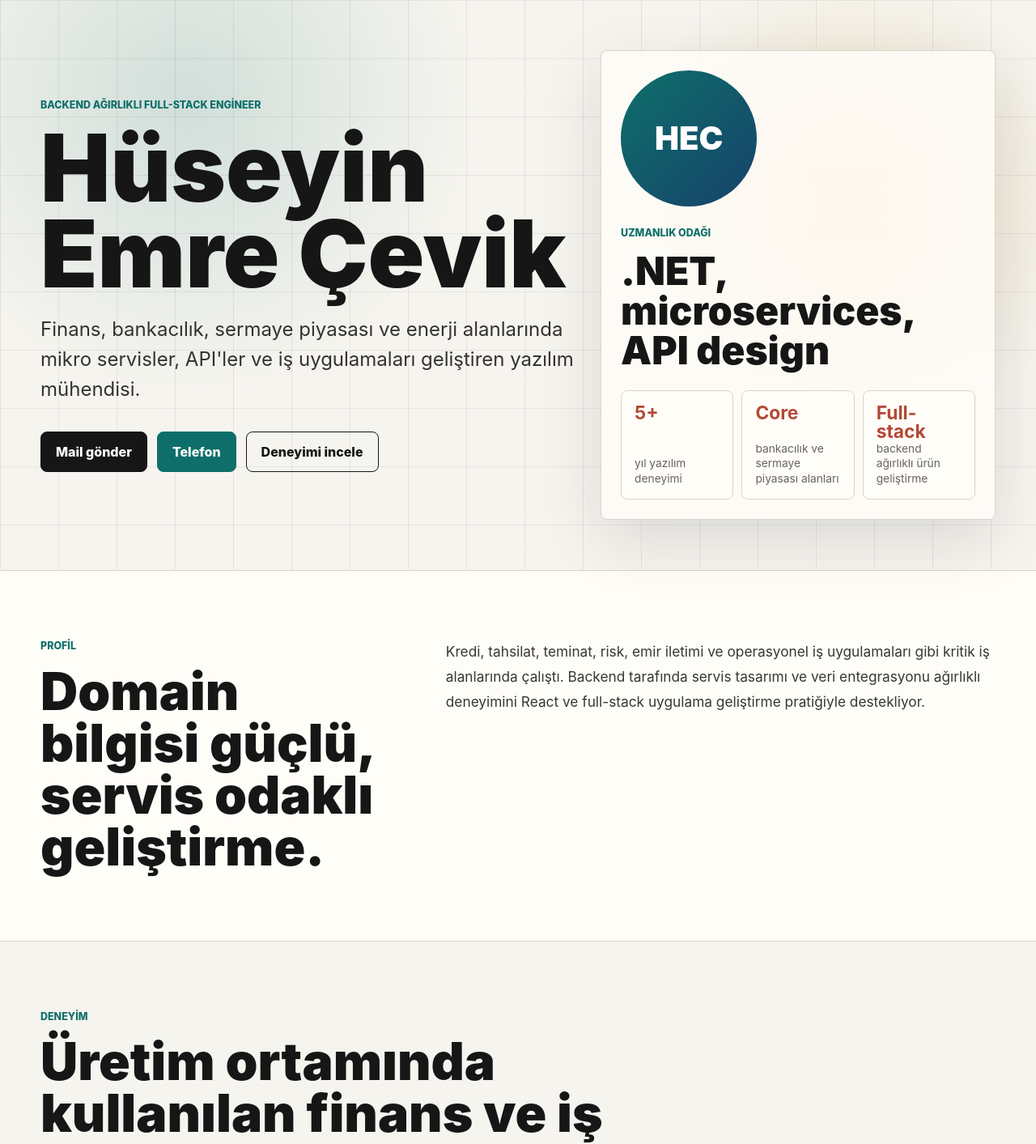
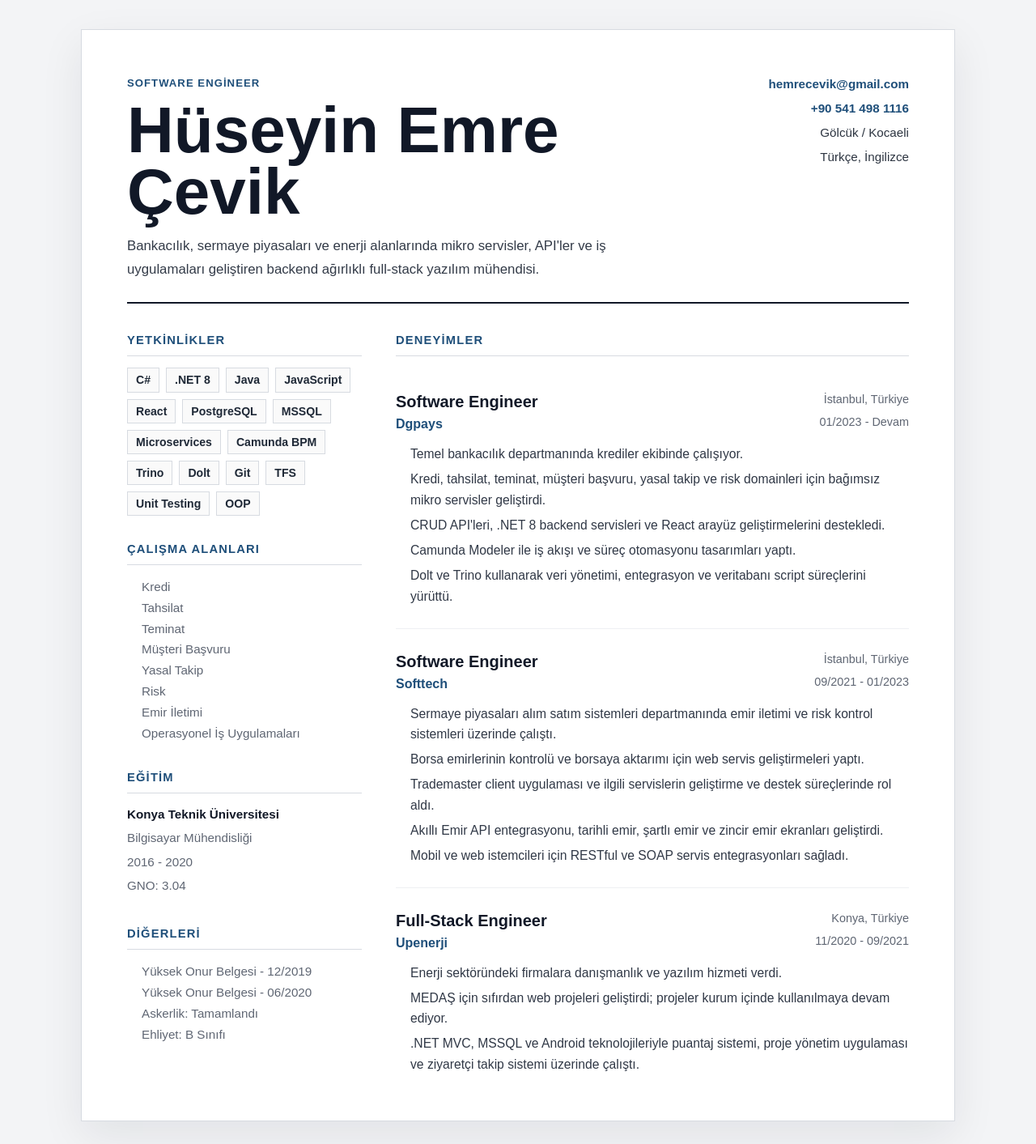
Before and after one commit to cvkgameplay-lab/HuseyinEmreCevikCV.Web, a Next.js app: page / in a window 1280 px wide. Shown: the top 1413 px of the page at 81% size. Built offline with nearby package versions, Linux system fonts and the light colour scheme.

Commit message:
Simplify CV site design

```diff
--- a/app/globals.css
+++ b/app/globals.css
@@ -1,19 +1,17 @@
 @import "tailwindcss";
 
 :root {
-  --paper: #f6f4ef;
-  --ink: #161616;
-  --muted: #67645e;
-  --line: #d9d3c8;
-  --panel: #fffdf8;
-  --teal: #0e6f6a;
-  --blue: #173f6b;
-  --saffron: #d59618;
-  --coral: #b54836;
+  --page: #f3f4f6;
+  --sheet: #ffffff;
+  --ink: #111827;
+  --muted: #5f6673;
+  --soft: #eef0f3;
+  --line: #d7dbe1;
+  --accent: #1f4f7a;
 }
 
 @theme inline {
-  --color-background: var(--paper);
+  --color-background: var(--page);
   --color-foreground: var(--ink);
 }
 
@@ -27,10 +25,9 @@ html {
 
 body {
   margin: 0;
-  background: var(--paper);
+  background: var(--page);
   color: var(--ink);
-  font-family: Inter, ui-sans-serif, system-ui, -apple-system, BlinkMacSystemFont,
-    "Segoe UI", sans-serif;
+  font-family: Arial, Helvetica, sans-serif;
 }
 
 a {
@@ -38,44 +35,34 @@ a {
   text-decoration: none;
 }
 
-.hero-section {
-  min-height: 88vh;
-  padding: 32px;
-  display: flex;
-  align-items: center;
-  background:
-    linear-gradient(90deg, rgba(22, 22, 22, 0.08) 1px, transparent 1px),
-    linear-gradient(180deg, rgba(22, 22, 22, 0.07) 1px, transparent 1px),
-    radial-gradient(circle at 18% 18%, rgba(14, 111, 106, 0.16), transparent 30%),
-    radial-gradient(circle at 82% 36%, rgba(213, 150, 24, 0.2), transparent 26%),
-    var(--paper);
-  background-size: 72px 72px, 72px 72px, auto, auto, auto;
+.resume-page {
+  min-height: 100vh;
+  padding: 36px 18px;
 }
 
-.hero-grid {
-  width: min(1180px, 100%);
+.resume-sheet {
+  width: min(1080px, 100%);
   margin: 0 auto;
-  display: grid;
-  grid-template-columns: minmax(0, 1.15fr) minmax(320px, 0.85fr);
-  gap: 32px;
-  align-items: stretch;
+  padding: clamp(28px, 5vw, 56px);
+  border: 1px solid var(--line);
+  background: var(--sheet);
+  box-shadow: 0 18px 50px rgba(17, 24, 39, 0.08);
 }
 
-.hero-copy {
-  min-height: 540px;
-  display: flex;
-  flex-direction: column;
-  justify-content: center;
-  padding: 28px 0;
+.resume-header {
+  display: grid;
+  grid-template-columns: minmax(0, 1fr) 260px;
+  gap: 32px;
+  padding-bottom: 26px;
+  border-bottom: 2px solid var(--ink);
 }
 
-.eyebrow,
-.section-label,
-.panel-kicker {
-  margin: 0 0 14px;
-  color: var(--teal);
-  font-size: 0.78rem;
-  font-weight: 800;
+.resume-kicker {
+  margin: 0 0 10px;
+  color: var(--accent);
+  font-size: 0.82rem;
+  font-weight: 700;
+  letter-spacing: 0.08em;
   text-transform: uppercase;
 }
 
@@ -87,330 +74,197 @@ p {
 }
 
 h1 {
-  max-width: 820px;
-  margin-bottom: 22px;
-  font-size: clamp(3.5rem, 9vw, 8.4rem);
-  line-height: 0.92;
-  font-weight: 900;
+  margin-bottom: 14px;
+  font-size: clamp(2.7rem, 7vw, 5rem);
+  line-height: 0.96;
+  font-weight: 800;
 }
 
-.lead {
-  max-width: 720px;
-  margin-bottom: 34px;
-  color: #34322e;
-  font-size: clamp(1.12rem, 2vw, 1.5rem);
+.summary {
+  max-width: 690px;
+  margin-bottom: 0;
+  color: #333b48;
+  font-size: 1.05rem;
+  line-height: 1.7;
+}
+
+.contact-block {
+  display: grid;
+  align-content: start;
+  gap: 8px;
+  color: #2d3541;
+  font-size: 0.95rem;
+  line-height: 1.45;
+  text-align: right;
+}
+
+.contact-block a {
+  color: var(--accent);
+  font-weight: 700;
+}
+
+.resume-body {
+  display: grid;
+  grid-template-columns: 290px minmax(0, 1fr);
+  gap: 42px;
+  padding-top: 34px;
+}
+
+.sidebar,
+.main-column {
+  display: grid;
+  align-content: start;
+  gap: 30px;
+}
+
+.sidebar section,
+.main-column > h2 {
+  min-width: 0;
+}
+
+h2 {
+  margin-bottom: 14px;
+  padding-bottom: 8px;
+  border-bottom: 1px solid var(--line);
+  color: var(--accent);
+  font-size: 0.92rem;
+  font-weight: 800;
+  letter-spacing: 0.08em;
+  text-transform: uppercase;
+}
+
+.skill-list {
+  display: flex;
+  flex-wrap: wrap;
+  gap: 8px;
+}
+
+.skill-list span {
+  padding: 7px 10px;
+  border: 1px solid var(--line);
+  background: #fafafa;
+  color: #1f2937;
+  font-size: 0.88rem;
+  font-weight: 700;
+  line-height: 1;
+}
+
+.plain-list,
+.experience-item ul {
+  margin: 0;
+  padding-left: 18px;
+}
+
+.plain-list {
+  color: var(--muted);
+  font-size: 0.95rem;
+  line-height: 1.7;
+}
+
+.sidebar p {
+  margin-bottom: 6px;
+  color: var(--muted);
+  font-size: 0.95rem;
   line-height: 1.55;
 }
 
-.hero-actions {
-  display: flex;
-  flex-wrap: wrap;
-  gap: 12px;
-}
-
-.hero-actions a {
-  min-height: 44px;
-  padding: 12px 18px;
-  display: inline-flex;
-  align-items: center;
-  justify-content: center;
-  border: 1px solid var(--ink);
-  border-radius: 8px;
-  background: var(--ink);
-  color: white;
+.compact-title {
+  color: var(--ink) !important;
   font-weight: 800;
 }
 
-.hero-actions a:nth-child(2) {
-  background: var(--teal);
-  border-color: var(--teal);
+.experience-list {
+  display: grid;
+  gap: 28px;
 }
 
-.hero-actions a:nth-child(3) {
-  background: transparent;
-  color: var(--ink);
+.experience-item {
+  padding-bottom: 26px;
+  border-bottom: 1px solid var(--soft);
 }
 
-.profile-panel {
-  min-height: 540px;
-  padding: 24px;
-  display: grid;
-  align-content: space-between;
-  gap: 24px;
-  border: 1px solid rgba(22, 22, 22, 0.16);
-  border-radius: 8px;
-  background: rgba(255, 253, 248, 0.82);
-  box-shadow: 0 24px 80px rgba(22, 22, 22, 0.12);
-  backdrop-filter: blur(10px);
+.experience-item:last-child {
+  padding-bottom: 0;
+  border-bottom: 0;
 }
 
-.monogram {
-  width: 168px;
-  aspect-ratio: 1;
+.experience-heading {
   display: grid;
-  place-items: center;
-  border-radius: 50%;
-  background:
-    linear-gradient(135deg, rgba(14, 111, 106, 0.92), rgba(23, 63, 107, 0.94)),
-    var(--teal);
-  color: white;
-  font-size: 2.5rem;
-  font-weight: 900;
+  grid-template-columns: minmax(0, 1fr) 210px;
+  gap: 18px;
+  margin-bottom: 12px;
 }
 
-.panel-title {
-  max-width: 360px;
-  margin: 0;
-  font-size: clamp(1.8rem, 4vw, 3rem);
-  line-height: 1.02;
-  font-weight: 900;
+.experience-heading h3 {
+  margin-bottom: 4px;
+  font-size: 1.25rem;
+  line-height: 1.2;
+  font-weight: 800;
 }
 
-.signal-grid {
-  display: grid;
-  grid-template-columns: repeat(3, minmax(0, 1fr));
-  gap: 10px;
-}
-
-.signal-card,
-.experience-card,
-.contact-card {
-  border: 1px solid var(--line);
-  border-radius: 8px;
-  background: var(--panel);
-}
-
-.signal-card {
-  min-height: 120px;
-  padding: 16px;
-  display: flex;
-  flex-direction: column;
-  justify-content: space-between;
-}
-
-.signal-card strong {
-  color: var(--coral);
-  font-size: 1.42rem;
-  line-height: 1;
-}
-
-.signal-card span {
-  color: var(--muted);
-  font-size: 0.86rem;
-  line-height: 1.35;
-}
-
-.content-band {
-  padding: 84px 32px;
-  border-top: 1px solid var(--line);
-}
-
-.intro-band {
-  background: #fffdf8;
-}
-
-.skill-band {
-  background: #ecf4f1;
-}
-
-.domain-band {
-  background: #f8efd9;
-}
-
-.section-shell {
-  width: min(1180px, 100%);
-  margin: 0 auto;
-}
-
-.two-column,
-.footer-grid {
-  display: grid;
-  grid-template-columns: minmax(260px, 0.8fr) minmax(0, 1.2fr);
-  gap: 48px;
-  align-items: start;
-}
-
-.section-heading {
-  max-width: 760px;
-  margin-bottom: 34px;
-}
-
-h2 {
-  max-width: 760px;
+.experience-heading p {
   margin-bottom: 0;
-  font-size: clamp(2rem, 5vw, 4.4rem);
-  line-height: 1;
-  font-weight: 900;
-}
-
-.section-text {
-  margin-bottom: 0;
-  color: #393733;
-  font-size: 1.08rem;
-  line-height: 1.8;
-}
-
-.timeline {
-  display: grid;
-  gap: 18px;
-}
-
-.experience-card {
-  display: grid;
-  grid-template-columns: 240px minmax(0, 1fr);
-  overflow: hidden;
+  color: var(--accent);
+  font-size: 1rem;
+  font-weight: 800;
 }
 
 .experience-meta {
-  padding: 24px;
   display: grid;
-  align-content: start;
-  gap: 10px;
-  background: #161616;
-  color: white;
-  font-weight: 800;
+  gap: 4px;
+  color: var(--muted);
+  font-size: 0.9rem;
+  line-height: 1.35;
+  text-align: right;
 }
 
-.experience-meta span:last-child {
-  color: #d8d3ca;
-  font-size: 0.9rem;
-  font-weight: 600;
-}
-
-.experience-body {
-  padding: 24px;
-}
-
-.role {
-  margin-bottom: 6px;
-  color: var(--teal);
-  font-weight: 900;
-}
-
-.experience-body h3 {
-  margin-bottom: 12px;
-  font-size: clamp(1.7rem, 3vw, 2.35rem);
-  line-height: 1;
-}
-
-.experience-body p {
-  color: #363430;
+.experience-item li {
+  color: #303846;
+  font-size: 0.98rem;
   line-height: 1.65;
 }
 
-.experience-body ul {
-  margin: 16px 0 0;
-  padding-left: 20px;
-  color: #2d2b27;
-  line-height: 1.7;
+.experience-item li + li {
+  margin-top: 5px;
 }
 
-.experience-body li + li {
-  margin-top: 6px;
-}
-
-.skill-cloud,
-.domain-list {
-  display: flex;
-  flex-wrap: wrap;
-  gap: 10px;
-}
-
-.skill-cloud span,
-.domain-list span {
-  min-height: 40px;
-  padding: 10px 14px;
-  display: inline-flex;
-  align-items: center;
-  border: 1px solid rgba(22, 22, 22, 0.14);
-  border-radius: 8px;
-  background: white;
-  font-weight: 800;
-}
-
-.skill-cloud span:nth-child(3n) {
-  border-color: rgba(181, 72, 54, 0.42);
-}
-
-.skill-cloud span:nth-child(4n) {
-  border-color: rgba(14, 111, 106, 0.42);
-}
-
-.domain-list span {
-  background: #161616;
-  color: white;
-}
-
-.contact-card {
-  padding: 24px;
-  display: grid;
-  gap: 12px;
-}
-
-.contact-card a,
-.contact-card span {
-  min-height: 34px;
-  display: flex;
-  align-items: center;
-  color: #26231f;
-  font-weight: 800;
-}
-
-@media (max-width: 880px) {
-  .hero-section {
-    min-height: auto;
-    padding: 24px 18px 42px;
+@media (max-width: 820px) {
+  .resume-page {
+    padding: 0;
   }
 
-  .hero-grid,
-  .two-column,
-  .footer-grid,
-  .experience-card {
+  .resume-sheet {
+    border: 0;
+    box-shadow: none;
+  }
+
+  .resume-header,
+  .resume-body,
+  .experience-heading {
     grid-template-columns: 1fr;
   }
 
-  .hero-copy,
-  .profile-panel {
-    min-height: auto;
+  .contact-block,
+  .experience-meta {
+    text-align: left;
   }
 
-  .profile-panel {
-    padding: 18px;
-  }
-
-  .signal-grid {
-    grid-template-columns: 1fr;
-  }
-
-  .content-band {
-    padding: 58px 18px;
-  }
-
-  .experience-meta {
-    grid-template-columns: 1fr 1fr;
-    gap: 12px;
+  .resume-body {
+    gap: 34px;
   }
 }
 
 @media (max-width: 520px) {
-  h1 {
-    font-size: clamp(3rem, 18vw, 4.2rem);
+  .resume-sheet {
+    padding: 24px 18px;
   }
 
-  .hero-actions {
-    display: grid;
+  h1 {
+    font-size: 2.55rem;
   }
 
-  .hero-actions a {
-    width: 100%;
-  }
-
-  .monogram {
-    width: 128px;
-    font-size: 2rem;
-  }
-
-  .experience-meta {
-    grid-template-columns: 1fr;
+  .summary,
+  .experience-item li {
+    font-size: 0.96rem;
   }
 }
--- a/app/layout.tsx
+++ b/app/layout.tsx
@@ -4,7 +4,7 @@ import "./globals.css";
 export const metadata: Metadata = {
   title: "Hüseyin Emre Çevik | Software Engineer",
   description:
-    "Backend ağırlıklı full-stack software engineer. .NET, microservices, banking, capital markets and business applications.",
+    "Hüseyin Emre Çevik için sade, modern kişisel CV sitesi.",
   icons: {
     icon: "/favicon.svg",
     shortcut: "/favicon.svg",
--- a/app/page.tsx
+++ b/app/page.tsx
@@ -16,32 +16,16 @@ const skills = [
   "OOP",
 ];
 
-const highlights = [
-  {
-    value: "5+",
-    label: "yıl yazılım deneyimi",
-  },
-  {
-    value: "Core",
-    label: "bankacılık ve sermaye piyasası alanları",
-  },
-  {
-    value: "Full-stack",
-    label: "backend ağırlıklı ürün geliştirme",
-  },
-];
-
 const experiences = [
   {
     role: "Software Engineer",
     company: "Dgpays",
     place: "İstanbul, Türkiye",
     period: "01/2023 - Devam",
-    summary:
-      "Temel bankacılık departmanında krediler ekibinde, farklı finans domainleri için bağımsız mikro servisler geliştiriyor.",
     bullets: [
-      "Kredi, tahsilat, teminat, müşteri başvuru, yasal takip ve risk domainleri için mikro servisler tasarladı.",
-      "CRUD API'leri ve backend servislerini .NET 8 ile geliştirdi; React arayüz geliştirmelerini destekledi.",
+      "Temel bankacılık departmanında krediler ekibinde çalışıyor.",
+      "Kredi, tahsilat, teminat, müşteri başvuru, yasal takip ve risk domainleri için bağımsız mikro servisler geliştirdi.",
+      "CRUD API'leri, .NET 8 backend servisleri ve React arayüz geliştirmelerini destekledi.",
       "Camunda Modeler ile iş akışı ve süreç otomasyonu tasarımları yaptı.",
       "Dolt ve Trino kullanarak veri yönetimi, entegrasyon ve veritabanı script süreçlerini yürüttü.",
     ],
@@ -51,12 +35,11 @@ const experiences = [
     company: "Softtech",
     place: "İstanbul, Türkiye",
     period: "09/2021 - 01/2023",
-    summary:
-      "Sermaye piyasaları alım satım sistemleri ekibinde emir iletimi, risk kontrolü ve aracı kurum uygulamaları üzerinde çalıştı.",
     bullets: [
+      "Sermaye piyasaları alım satım sistemleri departmanında emir iletimi ve risk kontrol sistemleri üzerinde çalıştı.",
       "Borsa emirlerinin kontrolü ve borsaya aktarımı için web servis geliştirmeleri yaptı.",
       "Trademaster client uygulaması ve ilgili servislerin geliştirme ve destek süreçlerinde rol aldı.",
-      "Akıllı Emir API entegrasyonu, tarihli emir, şartlı emir ve zincir emir ekranları için geliştirmeler yaptı.",
+      "Akıllı Emir API entegrasyonu, tarihli emir, şartlı emir ve zincir emir ekranları geliştirdi.",
       "Mobil ve web istemcileri için RESTful ve SOAP servis entegrasyonları sağladı.",
     ],
   },
@@ -65,159 +48,113 @@ const experiences = [
     company: "Upenerji",
     place: "Konya, Türkiye",
     period: "11/2020 - 09/2021",
-    summary:
-      "Enerji sektöründeki firmalara danışmanlık ve yazılım hizmeti veren ekipte full-stack projeler geliştirdi.",
     bullets: [
-      "İki milyonun üzerinde abonesi olan MEDAŞ için sıfırdan web projeleri geliştirdi.",
-      ".NET MVC, MSSQL ve Android teknolojileriyle puantaj, proje yönetimi ve ziyaretçi takip sistemleri üzerinde çalıştı.",
-      "Halen kurum içinde kullanılan iş uygulamalarının tasarım ve geliştirme süreçlerine katkıda bulundu.",
+      "Enerji sektöründeki firmalara danışmanlık ve yazılım hizmeti verdi.",
+      "MEDAŞ için sıfırdan web projeleri geliştirdi; projeler kurum içinde kullanılmaya devam ediyor.",
+      ".NET MVC, MSSQL ve Android teknolojileriyle puantaj sistemi, proje yönetim uygulaması ve ziyaretçi takip sistemi üzerinde çalıştı.",
     ],
   },
 ];
 
-const projectDomains = [
-  "Kredi servisleri",
-  "Tahsilat ve teminat",
-  "Müşteri başvuru",
-  "Yasal takip",
-  "Risk sistemleri",
-  "Emir iletim servisleri",
-  "Proje yönetim uygulamaları",
-  "Ziyaretçi takip sistemleri",
+const domains = [
+  "Kredi",
+  "Tahsilat",
+  "Teminat",
+  "Müşteri Başvuru",
+  "Yasal Takip",
+  "Risk",
+  "Emir İletimi",
+  "Operasyonel İş Uygulamaları",
 ];
 
 export default function Home() {
   return (
-    <main className="min-h-screen bg-[#f6f4ef] text-[#161616]">
-      <section className="hero-section">
-        <div className="hero-grid">
-          <div className="hero-copy">
-            <p className="eyebrow">Backend ağırlıklı full-stack engineer</p>
+    <main className="resume-page">
+      <article className="resume-sheet">
+        <header className="resume-header">
+          <div>
+            <p className="resume-kicker">Software Engineer</p>
             <h1>Hüseyin Emre Çevik</h1>
-            <p className="lead">
-              Finans, bankacılık, sermaye piyasası ve enerji alanlarında
-              mikro servisler, API'ler ve iş uygulamaları geliştiren yazılım
-              mühendisi.
+            <p className="summary">
+              Bankacılık, sermaye piyasaları ve enerji alanlarında mikro
+              servisler, API'ler ve iş uygulamaları geliştiren backend ağırlıklı
+              full-stack yazılım mühendisi.
             </p>
-            <div className="hero-actions" aria-label="İletişim bağlantıları">
-              <a href="mailto:hemrecevik@gmail.com">Mail gönder</a>
-              <a href="tel:+905414981116">Telefon</a>
-              <a href="#experience">Deneyimi incele</a>
-            </div>
           </div>
 
-          <div className="profile-panel" aria-label="Profil özeti">
-            <div className="monogram">HEC</div>
-            <div>
-              <p className="panel-kicker">Uzmanlık odağı</p>
-              <p className="panel-title">.NET, microservices, API design</p>
+          <div className="contact-block" aria-label="İletişim bilgileri">
+            <a href="mailto:hemrecevik@gmail.com">hemrecevik@gmail.com</a>
+            <a href="tel:+905414981116">+90 541 498 1116</a>
+            <span>Gölcük / Kocaeli</span>
+            <span>Türkçe, İngilizce</span>
           </div>
-            <div className="signal-grid">
-              {highlights.map((item) => (
-                <div key={item.label} className="signal-card">
-                  <strong>{item.value}</strong>
-                  <span>{item.label}</span>
-                </div>
+        </header>
+
+        <div className="resume-body">
+          <aside className="sidebar">
+            <section>
+              <h2>Yetkinlikler</h2>
+              <div className="skill-list">
+                {skills.map((skill) => (
+                  <span key={skill}>{skill}</span>
                 ))}
-            </div>
-          </div>
               </div>
             </section>
 
-      <section className="content-band intro-band">
-        <div className="section-shell two-column">
-          <div>
-            <p className="section-label">Profil</p>
-            <h2>Domain bilgisi güçlü, servis odaklı geliştirme.</h2>
-          </div>
-          <p className="section-text">
-            Kredi, tahsilat, teminat, risk, emir iletimi ve operasyonel iş
-            uygulamaları gibi kritik iş alanlarında çalıştı. Backend tarafında
-            servis tasarımı ve veri entegrasyonu ağırlıklı deneyimini React ve
-            full-stack uygulama geliştirme pratiğiyle destekliyor.
-          </p>
-        </div>
+            <section>
+              <h2>Çalışma Alanları</h2>
+              <ul className="plain-list">
+                {domains.map((domain) => (
+                  <li key={domain}>{domain}</li>
+                ))}
+              </ul>
             </section>
 
-      <section className="content-band" id="experience">
-        <div className="section-shell">
-          <div className="section-heading">
-            <p className="section-label">Deneyim</p>
-            <h2>Üretim ortamında kullanılan finans ve iş uygulamaları.</h2>
+            <section>
+              <h2>Eğitim</h2>
+              <p className="compact-title">Konya Teknik Üniversitesi</p>
+              <p>Bilgisayar Mühendisliği</p>
+              <p>2016 - 2020</p>
+              <p>GNO: 3.04</p>
+            </section>
+
+            <section>
+              <h2>Diğerleri</h2>
+              <ul className="plain-list">
+                <li>Yüksek Onur Belgesi - 12/2019</li>
+                <li>Yüksek Onur Belgesi - 06/2020</li>
+                <li>Askerlik: Tamamlandı</li>
+                <li>Ehliyet: B Sınıfı</li>
+              </ul>
+            </section>
+          </aside>
+
+          <section className="main-column" id="experience">
+            <h2>Deneyimler</h2>
+            <div className="experience-list">
+              {experiences.map((job) => (
+                <section className="experience-item" key={`${job.company}-${job.period}`}>
+                  <div className="experience-heading">
+                    <div>
+                      <h3>{job.role}</h3>
+                      <p>{job.company}</p>
                     </div>
-
-          <div className="timeline">
-            {experiences.map((job) => (
-              <article className="experience-card" key={`${job.company}-${job.period}`}>
                     <div className="experience-meta">
+                      <span>{job.place}</span>
                       <span>{job.period}</span>
-                  <span>{job.place}</span>
                     </div>
-                <div className="experience-body">
-                  <p className="role">{job.role}</p>
-                  <h3>{job.company}</h3>
-                  <p>{job.summary}</p>
+                  </div>
                   <ul>
                     {job.bullets.map((bullet) => (
                       <li key={bullet}>{bullet}</li>
                     ))}
                   </ul>
+                </section>
+              ))}
+            </div>
+          </section>
         </div>
       </article>
-            ))}
-          </div>
-        </div>
-      </section>
-
-      <section className="content-band skill-band">
-        <div className="section-shell">
-          <div className="section-heading">
-            <p className="section-label">Teknik set</p>
-            <h2>Backend, veritabanı ve süreç otomasyonu ekseni.</h2>
-          </div>
-          <div className="skill-cloud">
-            {skills.map((skill) => (
-              <span key={skill}>{skill}</span>
-            ))}
-          </div>
-        </div>
-      </section>
-
-      <section className="content-band domain-band">
-        <div className="section-shell two-column">
-          <div>
-            <p className="section-label">Çalışma alanları</p>
-            <h2>Farklı ekiplerin ihtiyacına göre şekillenen servisler.</h2>
-          </div>
-          <div className="domain-list">
-            {projectDomains.map((domain) => (
-              <span key={domain}>{domain}</span>
-            ))}
-          </div>
-        </div>
-      </section>
-
-      <section className="content-band">
-        <div className="section-shell footer-grid">
-          <div>
-            <p className="section-label">Egitim</p>
-            <h2>Konya Teknik Universitesi</h2>
-            <p className="section-text">
-              Bilgisayar Mühendisliği, Mühendislik Fakültesi - 2016-2020.
-              Genel not ortalaması 3.04. Yüksek Onur Belgesi: 12/2019 ve
-              06/2020.
-            </p>
-          </div>
-
-          <div className="contact-card">
-            <p className="section-label">Iletisim</p>
-            <a href="mailto:hemrecevik@gmail.com">hemrecevik@gmail.com</a>
-            <a href="tel:+905414981116">+90 541 498 1116</a>
-            <span>Gölcük / Kocaeli</span>
-            <span>Türkçe, İngilizce</span>
-          </div>
-        </div>
-      </section>
     </main>
   );
 }
```
Also changed, not shown: 1 other file (tests, documents, lock files or other folders). Lines whose indentation alone changed are shown as unchanged.
